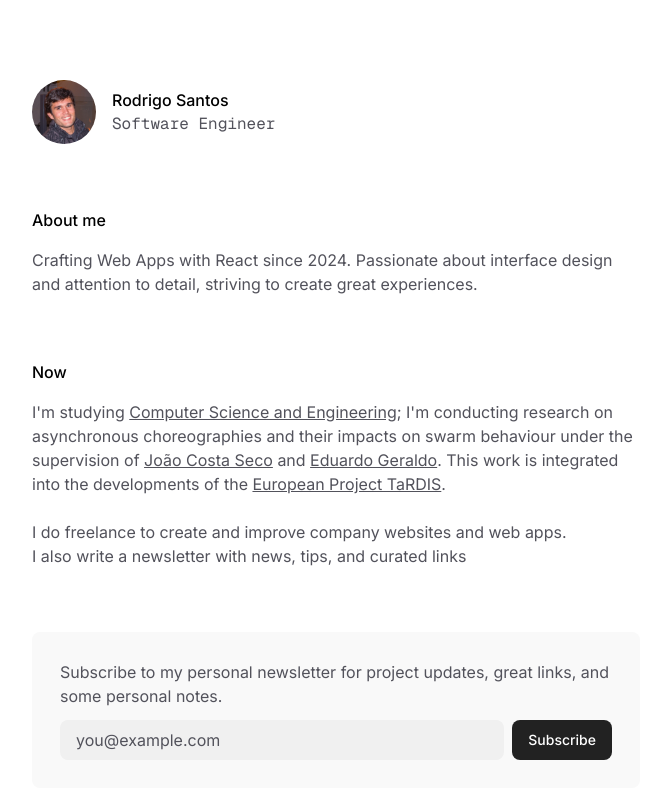
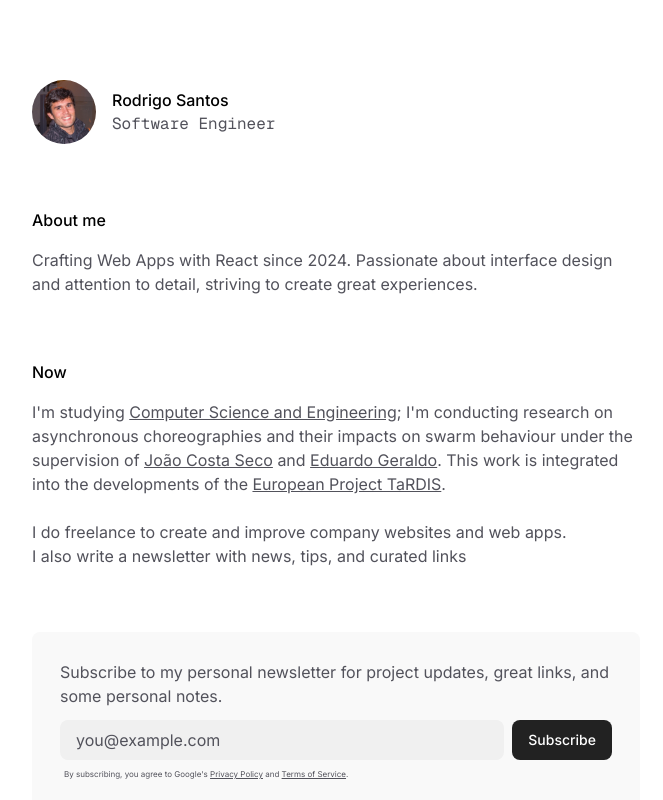
Before and after one commit to RodrigoRafaelSantos7/portfolio, a Next.js app: page / in a window 1280 px wide. Shown: the top 800 px of the page, without its empty margins (304-967 px from the left). Built offline with nearby package versions, Linux system fonts and the light colour scheme; no server answers.

Commit message:
feat: Implement reCAPTCHA protection for newsletter subscription

```diff
--- a/src/app/api/send/route.ts
+++ b/src/app/api/send/route.ts
@@ -8,13 +8,52 @@ interface ResendError extends Error {
 
 const resend = new Resend(process.env.RESEND_API_KEY)
 const AUDIENCE_ID = process.env.RESEND_AUDIENCE_ID
+const RECAPTCHA_SECRET_KEY = process.env.RECAPTCHA_SECRET_KEY
+
+async function verifyRecaptcha(token: string) {
+  const response = await fetch(
+    'https://www.google.com/recaptcha/api/siteverify',
+    {
+      method: 'POST',
+      headers: {
+        'Content-Type': 'application/x-www-form-urlencoded',
+      },
+      body: `secret=${RECAPTCHA_SECRET_KEY}&response=${token}`,
+    },
+  )
+
+  const data = await response.json()
+  return data
+}
 
 export async function POST(request: Request) {
   try {
-    const { email } = await request.json()
+    const { email, recaptchaToken } = await request.json()
 
     if (!AUDIENCE_ID) {
       throw new Error('RESEND_AUDIENCE_ID is not configured')
+    }
+
+    if (!RECAPTCHA_SECRET_KEY) {
+      throw new Error('RECAPTCHA_SECRET_KEY is not configured')
+    }
+
+    // Verify reCAPTCHA token
+    const recaptchaVerification = await verifyRecaptcha(recaptchaToken)
+
+    if (!recaptchaVerification.success) {
+      return NextResponse.json(
+        { error: 'reCAPTCHA verification failed' },
+        { status: 400 },
+      )
+    }
+
+    // Check the score - 0.0 is very likely a bot, 1.0 is very likely a human
+    if (recaptchaVerification.score < 0.5) {
+      return NextResponse.json(
+        { error: 'Bot activity detected' },
+        { status: 400 },
+      )
     }
 
     try {
--- a/src/app/globals.css
+++ b/src/app/globals.css
@@ -54,3 +54,7 @@
   background-color: #00f; /* Blue background for Firefox */
   color: white; /* White text */
 }
+
+.grecaptcha-badge {
+  display: none !important;
+}
--- a/src/components/sections/newsletter-subscribe.tsx
+++ b/src/components/sections/newsletter-subscribe.tsx
@@ -1,16 +1,33 @@
 import { newsletter } from '@/app/data'
 import { VARIANTS_SECTION, TRANSITION_SECTION } from '@/constants/animations'
 import { motion } from 'motion/react'
-import { useState } from 'react'
+import { useState, useEffect } from 'react'
 import { z } from 'zod'
+import Script from 'next/script'
 
 const emailSchema = z.string().email('Please enter a valid email address')
+
+declare global {
+  interface Window {
+    grecaptcha: {
+      ready: (callback: () => void) => void
+      execute: (siteKey: string, options: { action: string }) => Promise<string>
+    }
+  }
+}
 
 export function NewsletterSubscribe(): React.ReactNode {
   const [email, setEmail] = useState('')
   const [error, setError] = useState<string | null>(null)
   const [isLoading, setIsLoading] = useState(false)
   const [isSuccess, setIsSuccess] = useState(false)
+
+  useEffect(() => {
+    // Load reCAPTCHA when component mounts
+    window.grecaptcha?.ready(() => {
+      console.log('reCAPTCHA is ready')
+    })
+  }, [])
 
   const handleSubmit = async (e: React.FormEvent) => {
     e.preventDefault()
@@ -20,12 +37,23 @@ export function NewsletterSubscribe(): React.ReactNode {
     try {
       emailSchema.parse(email)
 
+      // Get reCAPTCHA token
+      const token = await window.grecaptcha.execute(
+        process.env.NEXT_PUBLIC_RECAPTCHA_SITE_KEY!,
+        {
+          action: 'newsletter_subscription',
+        },
+      )
+
       const response = await fetch('/api/send', {
         method: 'POST',
         headers: {
           'Content-Type': 'application/json',
         },
-        body: JSON.stringify({ email }),
+        body: JSON.stringify({
+          email,
+          recaptchaToken: token,
+        }),
       })
 
       const data = await response.json()
@@ -50,6 +78,10 @@ export function NewsletterSubscribe(): React.ReactNode {
   }
 
   return (
+    <>
+      <Script
+        src={`https://www.google.com/recaptcha/api.js?render=${process.env.NEXT_PUBLIC_RECAPTCHA_SITE_KEY}`}
+      />
       <motion.section
         variants={VARIANTS_SECTION}
         transition={TRANSITION_SECTION}
@@ -83,9 +115,31 @@ export function NewsletterSubscribe(): React.ReactNode {
                 {isLoading ? 'Subscribing...' : newsletter.button}
               </button>
             </div>
+            <p className='text-[0.5rem] ml-1 text-[var(--text)]'>
+              By subscribing, you agree to Google's{' '}
+              <a
+                href='https://policies.google.com/privacy'
+                target='_blank'
+                rel='noopener noreferrer'
+                className='underline'
+              >
+                Privacy Policy
+              </a>{' '}
+              and{' '}
+              <a
+                href='https://policies.google.com/terms'
+                target='_blank'
+                rel='noopener noreferrer'
+                className='underline'
+              >
+                Terms of Service
+              </a>
+              .
+            </p>
             {error && <p className='text-sm text-red-500 mt-1'>{error}</p>}
           </form>
         )}
       </motion.section>
+    </>
   )
 }
```
Lines whose indentation alone changed are shown as unchanged.
